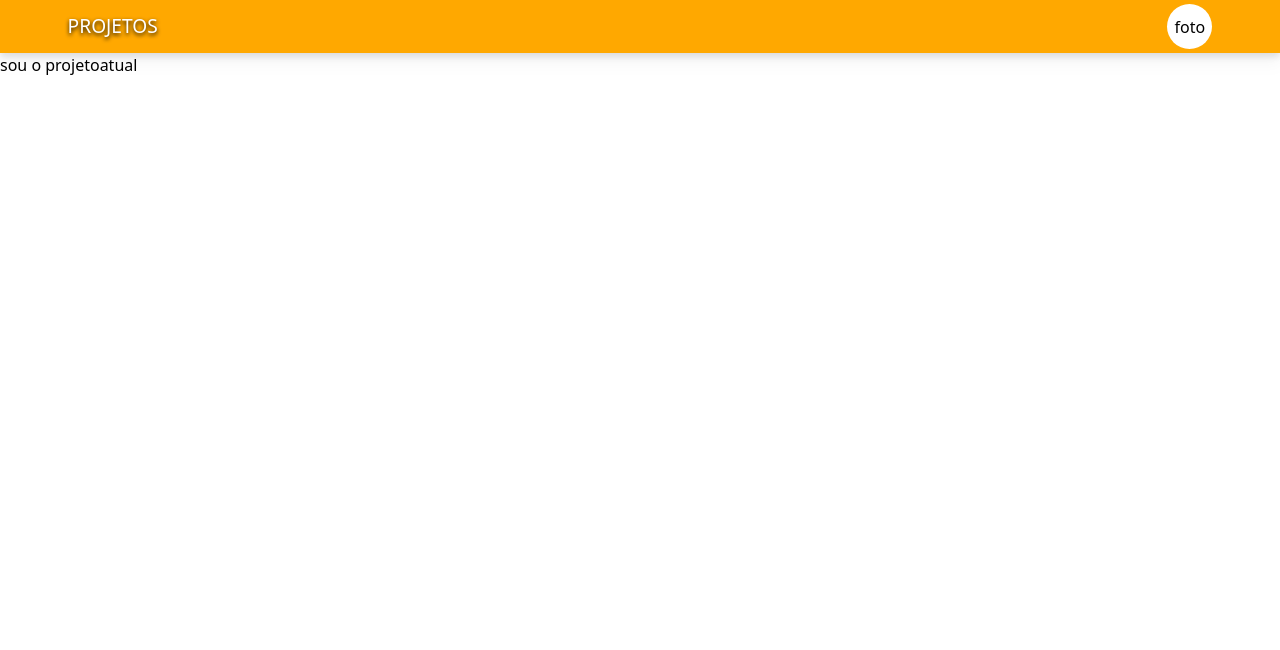
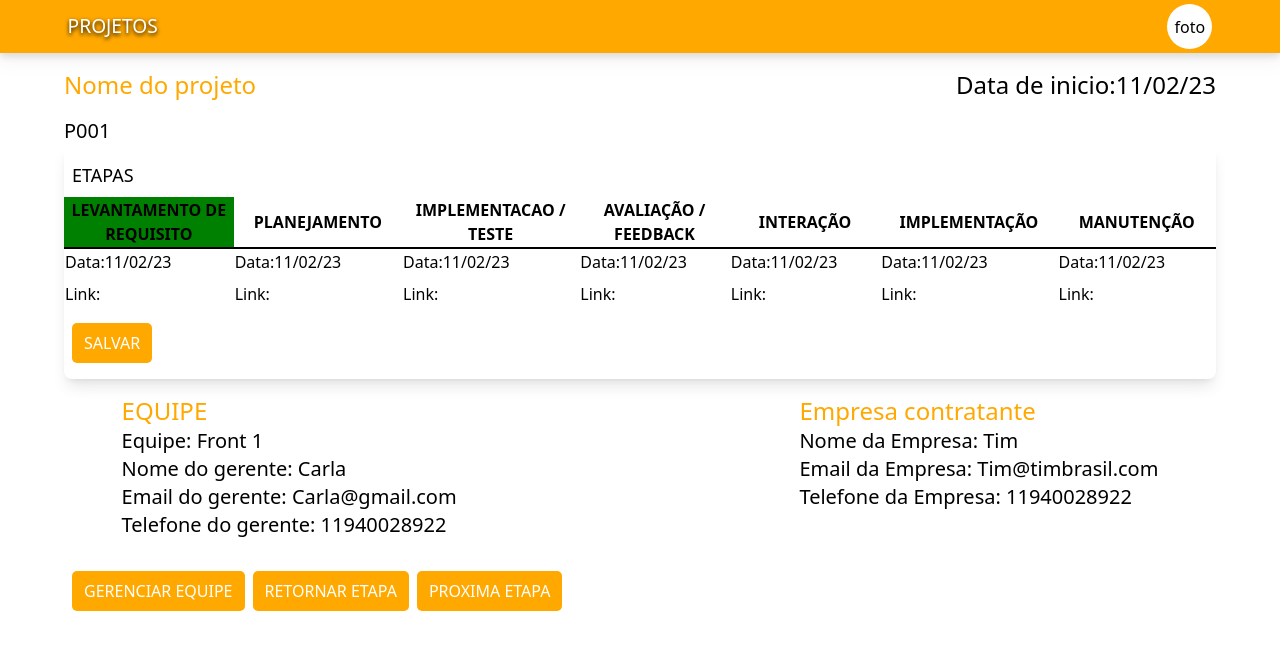
Before and after one commit to KProjetos/admp, a React (Vite) app in the folder AdmP/: page /projetoatual in a window 1280 px wide. Shown: the top 650 px of the page. Built offline with nearby package versions, Linux system fonts and the light colour scheme.

Commit message:
front do view

```diff
--- a/AdmP/src/pages/projetoAtual/projetoatual.jsx
+++ b/AdmP/src/pages/projetoAtual/projetoatual.jsx
@@ -1,6 +1,75 @@
 function Novoprojeto() {
     return(
-        <div className="">sou o projetoatual</div>
+        <div className="flex flex-col w-[90%] m-auto mt-4">
+            <div className="flex justify-between">
+                <div className="w-[100vh]">
+                    <h1 className=" text-principal text-2xl">Nome do projeto</h1>
+                    <h2 className=" mt-4 text-xl">P001</h2>
+                </div>
+                <div className="w-auto">
+                     <h2 className="  text-2xl">Data de inicio:11/02/23</h2>
+                </div>
+            </div>
+            <div className="border-y-1 shadow-lg rounded-lg">
+                <h1 className="mt-4 text-lg ml-2 mb-2">ETAPAS</h1>
+                <div className="snap-x w-[100%]">
+                    <table className="snap-x w-[100%]">
+                    <thead>
+                        <tr className="">
+                            <th className="bg-[green] w-[350px] border-b-2">LEVANTAMENTO DE REQUISITO</th>
+                            <th className="w-[350px] border-b-2">PLANEJAMENTO</th>
+                            <th className="w-[350px] border-b-2">IMPLEMENTACAO / TESTE</th>
+                            <th className="w-[350px] border-b-2"> AVALIAÇÃO / FEEDBACK</th>
+                            <th className="w-[350px] border-b-2">INTERAÇÃO</th>
+                            <th className="w-[350px] border-b-2">IMPLEMENTAÇÃO</th>
+                            <th className="w-[350px] border-b-2">MANUTENÇÃO</th>
+                        </tr>
+                    </thead>
+                    <tbody>
+                        <tr >
+                            <td className="space-y-2" ><p>Data:11/02/23</p><p>Link:</p></td>
+                            <td className="space-y-2"><p>Data:11/02/23</p><p>Link:</p></td>
+                            <td className="space-y-2"><p>Data:11/02/23</p><p>Link:</p></td>
+                            <td className="space-y-2"><p>Data:11/02/23</p><p>Link:</p></td>
+                            <td className="space-y-2"><p>Data:11/02/23</p><p>Link:</p></td>
+                            <td className="space-y-2"><p>Data:11/02/23</p><p>Link:</p></td>
+                            <td className="space-y-2"><p>Data:11/02/23</p><p>Link:</p></td>
+                        </tr>
+                    </tbody>
+                    </table>
+                </div>
+                <button className="btn-primary hover:btn-secundary mt-4 ml-2">SALVAR</button>
+            </div>
+            <div className="flex flex-col w-[90%] m-auto mt-4">
+                <div className="flex justify-between">
+                    <div className="">
+                        <h1 className=" text-principal text-2xl">EQUIPE</h1>
+                        <p className="text-xl space-y-2 ">Equipe: Front 1</p>
+                        <p className="text-xl space-y-2 ">Nome do gerente: Carla</p>
+                        <p className="text-xl space-y-2 ">Email do gerente: Carla@gmail.com </p>
+                        <p className="text-xl space-y-2 ">Telefone do gerente: 11940028922</p>
+                    </div>
+                    <div className="">
+                    <h1 className=" text-principal text-2xl">Empresa contratante</h1>
+                        <p className="text-xl space-y-2 ">Nome da Empresa: Tim</p>
+                        <p className="text-xl space-y-2 ">Email da Empresa: Tim@timbrasil.com</p>
+                        <p className="text-xl space-y-2 ">Telefone da Empresa: 11940028922</p>
+                    </div>
+                </div>
+            </div>
+            <div className="flex flex-row w-[90%]  mt-4">
+                <div className="flex justify-between">
+                <div className="">
+                    <a href="/equipe"><button className="btn-primary hover:btn-secundary mt-4 ml-2">GERENCIAR EQUIPE</button></a>
+                </div>
+                <div className="">
+                    <button className="btn-primary hover:btn-secundary mt-4 ml-2">RETORNAR ETAPA</button>
+                    <button className="btn-primary hover:btn-secundary mt-4 ml-2">PROXIMA ETAPA</button>
+                </div>
+                </div>
+
+            </div>
+        </div>
     )
 }
 
```
